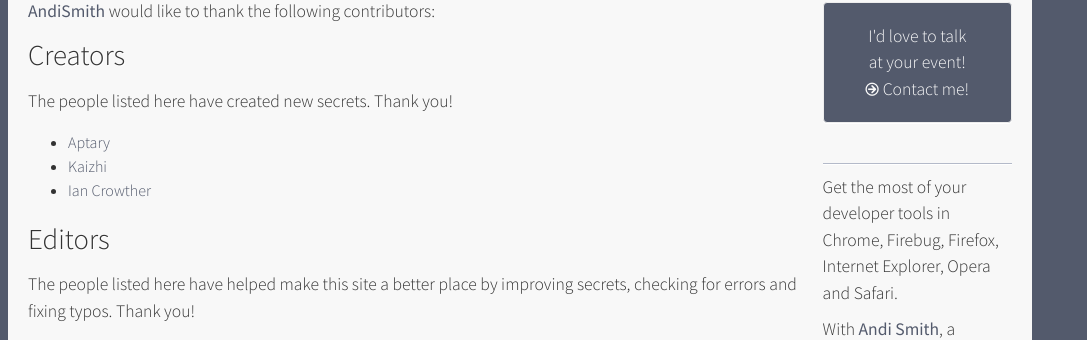
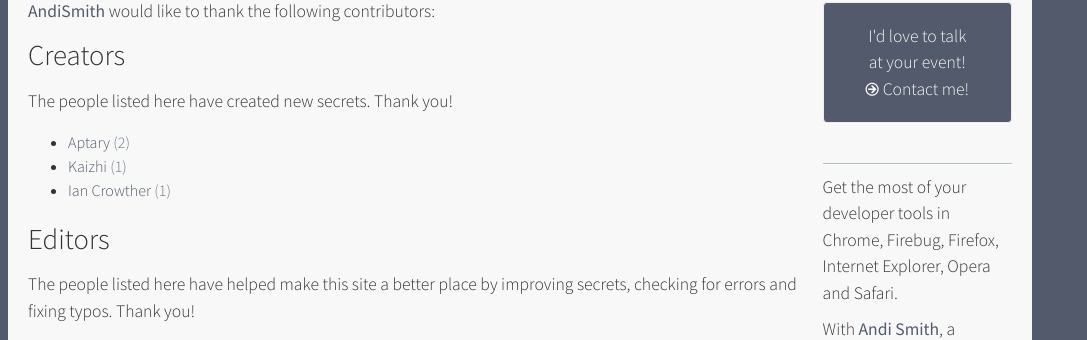
Before and after one commit to andismith/dev-tool-secrets, a Jekyll site: the page built from contribute/index.md, in a window 1280 px wide. Shown: the part 297-637 px from the top of the page, without its empty margins (0-1087 px from the left). Built offline with Jekyll 4.4.1, drawn with Linux system fonts in a browser that asks for light colours; nearby versions of some CDN libraries; library files that are not in the unit come from our copies; Markdown is read by kramdown in place of the engine named in the settings.

Commit message:
Added a little bit of gamification to the contributors list ;)

```diff
--- a/contribute/index.md
+++ b/contribute/index.md
@@ -17,9 +17,9 @@ order: none
 The people listed here have created new secrets. Thank you!
 
 <ul>
-    <li><a href="http://github.com/Aptary">Aptary</a></li>
-    <li><a href="http://github.com/Kaizhi">Kaizhi</a></li>
-    <li><a href="http://github.com/iancrowther">Ian Crowther</a></li>
+    <li><a href="http://github.com/Aptary">Aptary</a> <span class="meta">(2)</span></li>
+    <li><a href="http://github.com/Kaizhi">Kaizhi</a> <span class="meta">(1)</span></li>
+    <li><a href="http://github.com/iancrowther">Ian Crowther</a> <span class="meta">(1)</span></li>
 </ul>
 
 ### Editors ###
```
